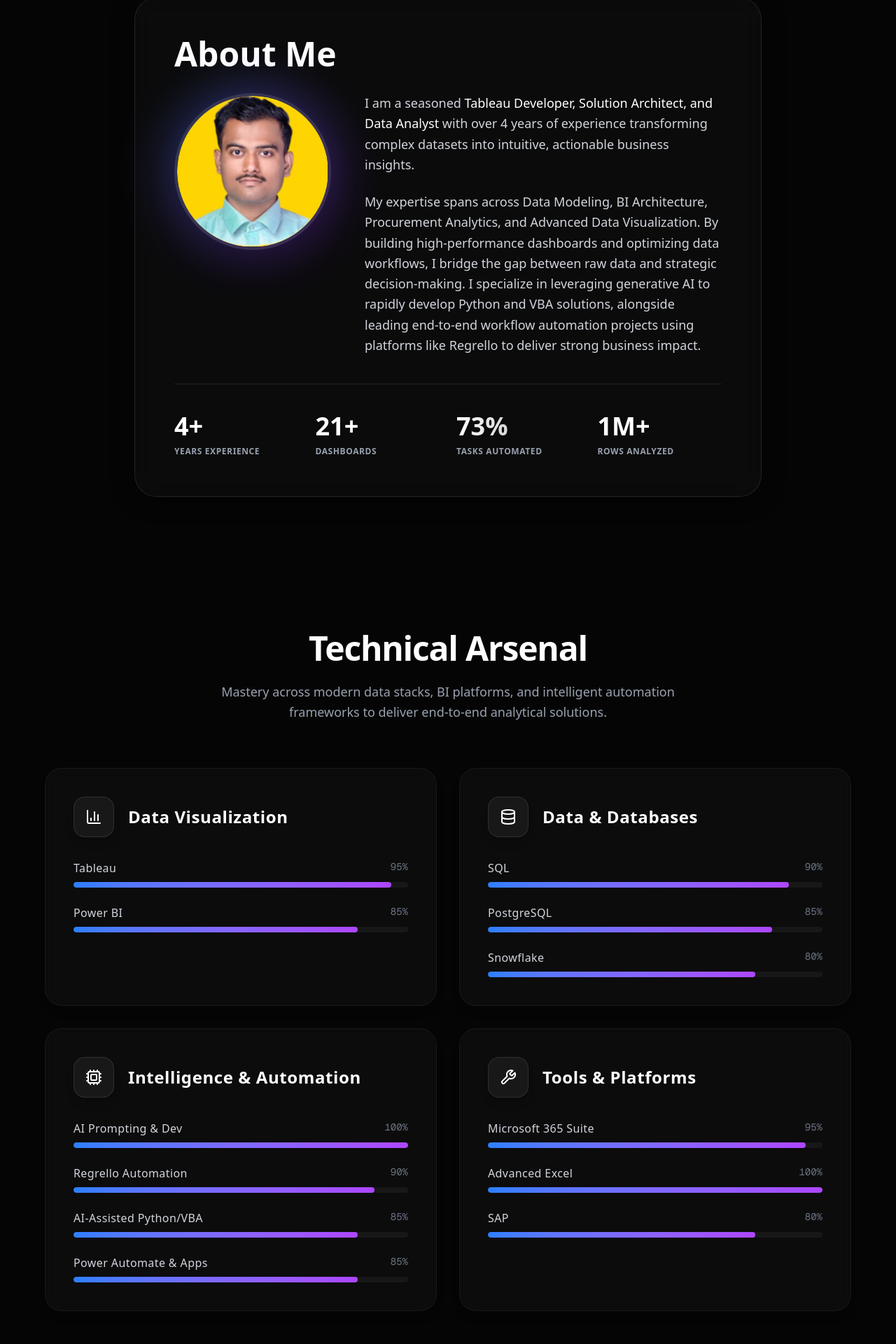
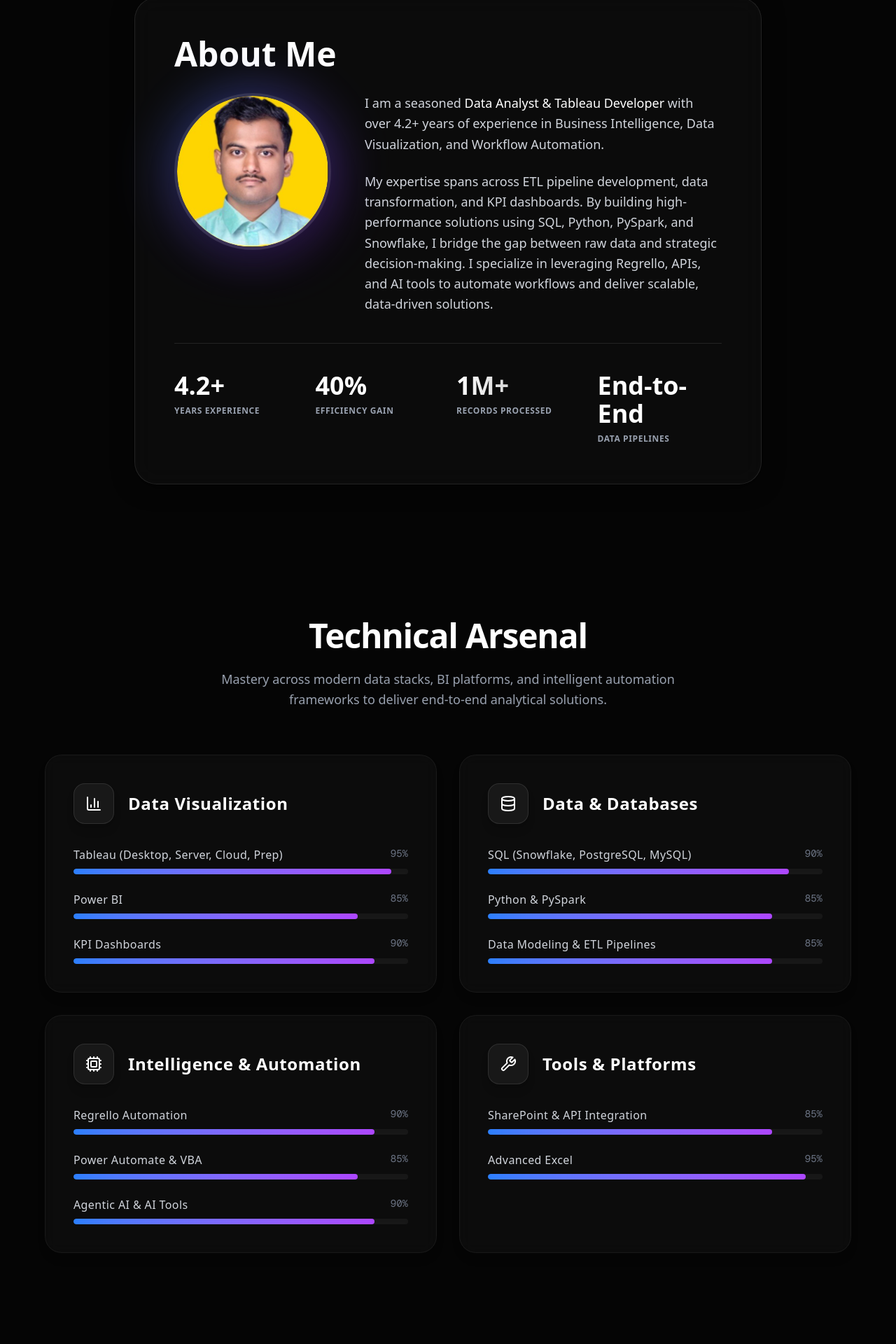
Before and after one commit to Code-Falcon001/portfolio-website, a Next.js app: page / in a window 1280 px wide. Shown: the part 900-2820 px from the top of the page at 70% size. Built offline with nearby package versions, Linux system fonts and the light colour scheme.

Commit message:
feat: complete cv content rewrite across experience, about, achievements, and skills components

```diff
--- a/src/components/About.tsx
+++ b/src/components/About.tsx
@@ -23,30 +23,30 @@ export default function About() {
 
             <div className="space-y-6 text-lg text-gray-300 leading-relaxed font-light text-center md:text-left">
               <p>
-                I am a seasoned <strong className="text-white font-medium">Tableau Developer, Solution Architect, and Data Analyst</strong> with over 4 years of experience transforming complex datasets into intuitive, actionable business insights.
+                I am a seasoned <strong className="text-white font-medium">Data Analyst & Tableau Developer</strong> with over 4.2+ years of experience in Business Intelligence, Data Visualization, and Workflow Automation.
               </p>
               <p>
-                My expertise spans across Data Modeling, BI Architecture, Procurement Analytics, and Advanced Data Visualization. By building high-performance dashboards and optimizing data workflows, I bridge the gap between raw data and strategic decision-making. I specialize in leveraging generative AI to rapidly develop Python and VBA solutions, alongside leading end-to-end workflow automation projects using platforms like Regrello to deliver strong business impact.
+                My expertise spans across ETL pipeline development, data transformation, and KPI dashboards. By building high-performance solutions using SQL, Python, PySpark, and Snowflake, I bridge the gap between raw data and strategic decision-making. I specialize in leveraging Regrello, APIs, and AI tools to automate workflows and deliver scalable, data-driven solutions.
               </p>
             </div>
           </div>
 
           <div className="pt-10 grid grid-cols-2 md:grid-cols-4 gap-6 border-t border-white/10 mt-10 text-center md:text-left">
             <div>
-              <h4 className="text-4xl font-bold text-white mb-2">4+</h4>
+              <h4 className="text-4xl font-bold text-white mb-2">4.2+</h4>
               <p className="text-xs text-gray-400 uppercase tracking-wider font-semibold">Years Experience</p>
             </div>
             <div>
-              <h4 className="text-4xl font-bold text-white mb-2">21+</h4>
-              <p className="text-xs text-gray-400 uppercase tracking-wider font-semibold">Dashboards</p>
+              <h4 className="text-4xl font-bold text-white mb-2">40%</h4>
+              <p className="text-xs text-gray-400 uppercase tracking-wider font-semibold">Efficiency Gain</p>
             </div>
             <div>
-              <h4 className="text-4xl font-bold text-gradient mb-2">73%</h4>
-              <p className="text-xs text-gray-400 uppercase tracking-wider font-semibold">Tasks Automated</p>
+              <h4 className="text-4xl font-bold text-gradient mb-2">1M+</h4>
+              <p className="text-xs text-gray-400 uppercase tracking-wider font-semibold">Records Processed</p>
             </div>
             <div>
-              <h4 className="text-4xl font-bold text-white mb-2">1M+</h4>
-              <p className="text-xs text-gray-400 uppercase tracking-wider font-semibold">Rows Analyzed</p>
+              <h4 className="text-4xl font-bold text-white mb-2">End-to-End</h4>
+              <p className="text-xs text-gray-400 uppercase tracking-wider font-semibold">Data Pipelines</p>
             </div>
           </div>
         </motion.div>
--- a/src/components/Achievements.tsx
+++ b/src/components/Achievements.tsx
@@ -20,9 +20,9 @@ function Counter({ from, to, duration = 2, suffix = "" }: { from: number, to: nu
 }
 
 const stats = [
-  { label: "Automation Improvement", value: 73, suffix: "%" },
-  { label: "Dashboards Delivered", value: 21, suffix: "+" },
-  { label: "Performance Gain", value: 40, suffix: "%" },
+  { label: "Efficiency Gain", value: 40, suffix: "%" },
+  { label: "Records Processed", value: 1, suffix: "M+" },
+  { label: "Years Experience", value: 4, suffix: "+" },
 ];
 
 export default function Achievements() {
--- a/src/components/Experience.tsx
+++ b/src/components/Experience.tsx
@@ -4,38 +4,40 @@ import { motion } from "framer-motion";
 
 const experiences = [
   {
-    role: "Tableau Developer & Solution Architect",
-    company: "Flex",
-    period: "2023 - Present",
+    role: "Tableau Developer",
+    company: "Flextronics Technologies India Pvt Ltd",
+    period: "Apr 2025 - Present",
     points: [
-      "Designed and deployed 21+ enterprise dashboards using Tableau and Power BI, enabling data-driven decision making for executive leadership.",
-      "Led internal training and spearheaded end-to-end deployments using Regrello workflow automation tool, driving major process optimizations.",
-      "Leveraged AI prompting to accelerate the development of Python and VBA scripts, achieving a 73% reduction in manual reporting efforts.",
-      "Optimized complex SQL queries and ETL pipelines (Snowflake, PostgreSQL), significantly reducing dashboard load times and data latency."
+      "Developed interactive Tableau dashboards using LOD expressions, calculated fields, parameters, and filters to track KPIs and business performance",
+      "Designed and implemented ETL pipelines using SQL, Python, PySpark, and Snowflake to process and transform large datasets",
+      "Automated reporting and workflows using Python, Regrello, VBA, and Power Automate, reducing manual effort by 30–40%",
+      "Built scalable data solutions integrating ETL, APIs, dashboards, and workflow automation",
+      "Partnered with stakeholders to deliver business intelligence solutions and actionable insights"
     ]
   },
   {
     role: "Procurement Analyst",
-    company: "Flex",
-    period: "2021 - 2023",
+    company: "Flextronics Technologies India Pvt Ltd",
+    period: "Dec 2021 - Mar 2025",
     points: [
-      "Gathered and analyzed procurement data to identify cost-saving opportunities and supply chain efficiencies.",
-      "Developed foundational dashboards and automated reporting workflows, leading to an internal promotion to a dedicated Tableau Developer role.",
-      "Collaborated with cross-functional supply chain teams to standardize supplier diversity tracking and contract negotiations data."
+      "Built Tableau dashboards for procurement analytics, supplier performance, and inventory tracking",
+      "Performed data extraction, cleaning, and transformation using SQL, Excel, and PySpark",
+      "Automated manual processes using Python and VBA, improving efficiency and turnaround time",
+      "Handled large datasets ensuring data accuracy and consistency for reporting."
     ]
   }
 ];
 
 const education = [
   {
-    degree: "Bachelor of Engineering (B.E.)",
-    institution: "University",
+    degree: "Bachelor of Engineering (Mechanical)",
+    institution: "Anantrao Pawar College of Engineering & Research, Pune",
     period: "Pursuing"
   },
   {
-    degree: "Diploma in Engineering",
-    institution: "Polytechnic Institute",
-    period: "Completed"
+    degree: "Diploma in Mechanical Engineering",
+    institution: "D.K.T. E's Yashwantrao Chavan Polytechnic, Ichalkaranji",
+    period: "2019"
   }
 ];
 
--- a/src/components/Skills.tsx
+++ b/src/components/Skills.tsx
@@ -8,36 +8,35 @@ const skillCategories = [
     title: "Data Visualization",
     icon: <BarChart3 className="w-6 h-6" />,
     skills: [
-      { name: "Tableau", level: 95 },
+      { name: "Tableau (Desktop, Server, Cloud, Prep)", level: 95 },
       { name: "Power BI", level: 85 },
+      { name: "KPI Dashboards", level: 90 },
     ]
   },
   {
     title: "Data & Databases",
     icon: <Database className="w-6 h-6" />,
     skills: [
-      { name: "SQL", level: 90 },
-      { name: "PostgreSQL", level: 85 },
-      { name: "Snowflake", level: 80 },
+      { name: "SQL (Snowflake, PostgreSQL, MySQL)", level: 90 },
+      { name: "Python & PySpark", level: 85 },
+      { name: "Data Modeling & ETL Pipelines", level: 85 },
     ]
   },
   {
     title: "Intelligence & Automation",
     icon: <Cpu className="w-6 h-6" />,
     skills: [
-      { name: "AI Prompting & Dev", level: 100 },
       { name: "Regrello Automation", level: 90 },
-      { name: "AI-Assisted Python/VBA", level: 85 },
-      { name: "Power Automate & Apps", level: 85 },
+      { name: "Power Automate & VBA", level: 85 },
+      { name: "Agentic AI & AI Tools", level: 90 },
     ]
   },
   {
     title: "Tools & Platforms",
     icon: <Wrench className="w-6 h-6" />,
     skills: [
-      { name: "Microsoft 365 Suite", level: 95 },
-      { name: "Advanced Excel", level: 100 },
-      { name: "SAP", level: 80 },
+      { name: "SharePoint & API Integration", level: 85 },
+      { name: "Advanced Excel", level: 95 },
     ]
   }
 ];
```
